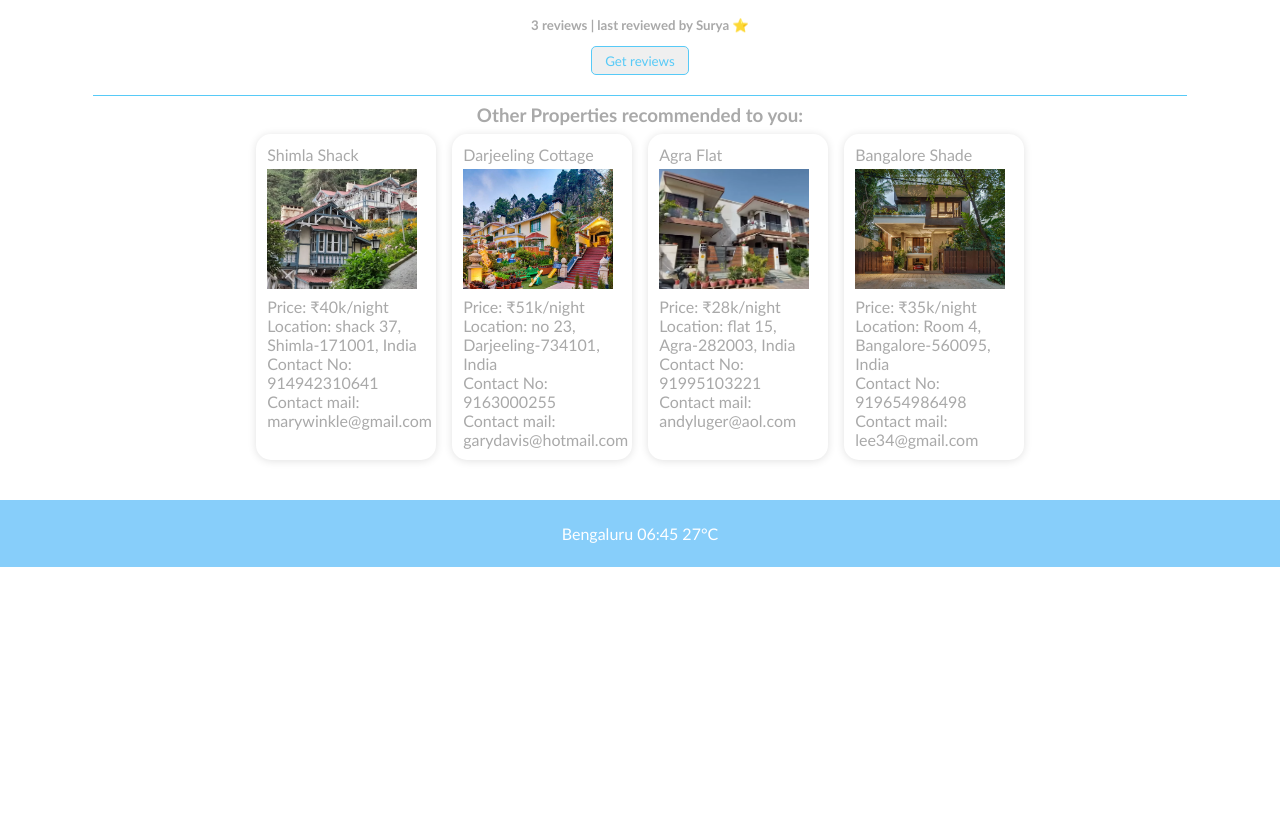
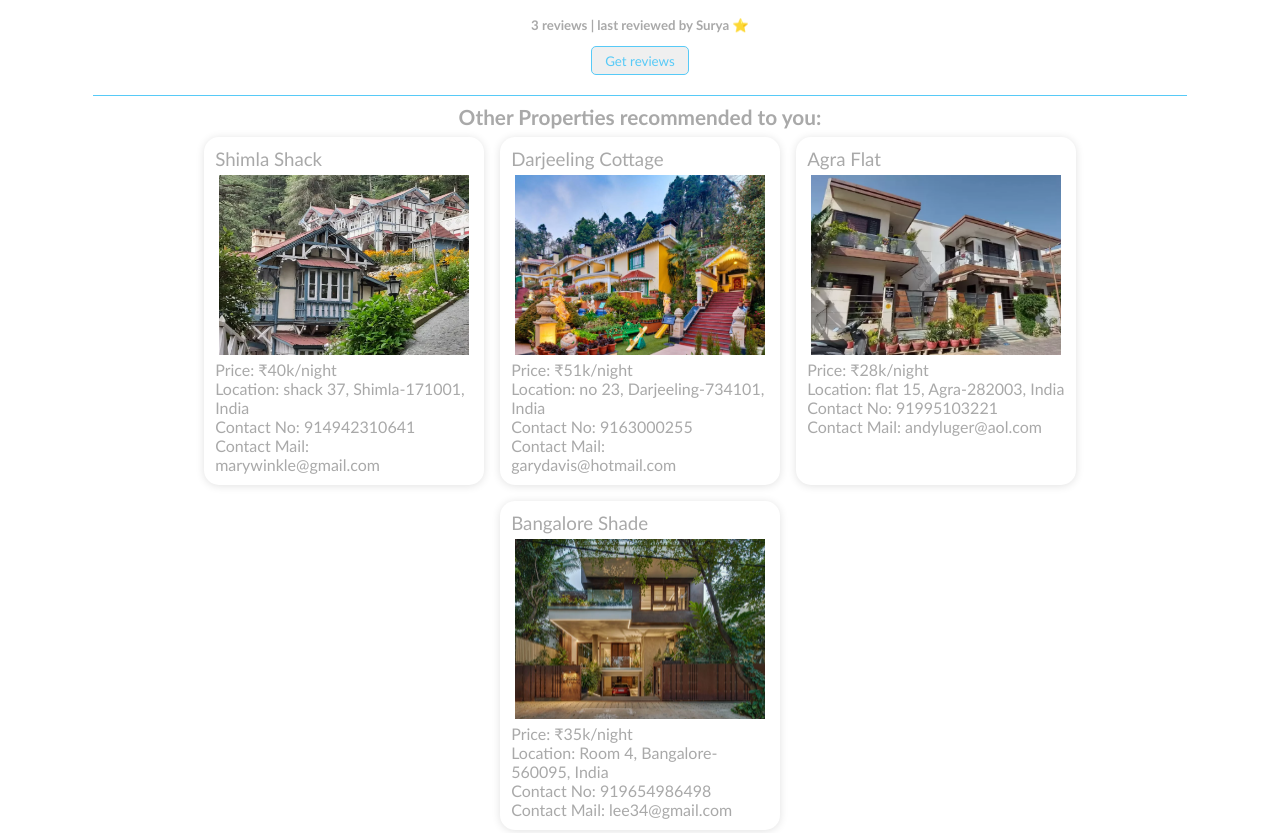
Before and after one commit to Shivam-Sharma-1/Property-Finder, a website with bundled scripts: page index.html in a window 1280 px wide. Shown: the part 770-1603 px from the top of the page. Before the commit the page ends 1337 px from the top, so only its background shows below. Built offline with nearby package versions, Linux system fonts and the light colour scheme.

Commit message:
style: style property cards

```diff
--- a/index.css
+++ b/index.css
@@ -36,6 +36,10 @@ nav .user-container {
     align-items: center;
 }
 
+.container h2 {
+    font-size: 1.3rem;
+}
+
 .main-image img {
     width: 100%;
     margin-bottom: 1em;
@@ -44,22 +48,30 @@ nav .user-container {
 .properties {
     display: flex;
     justify-content: center;
-    flex-wrap: wrap;
+    flex-flow: row wrap;
 }
 
 .card {
-    width: 180px;
+    width: 100%;
+    max-width: 280px;
     margin: .5em;
     border-radius: 15px;
     padding: .7em;
     box-shadow: rgb(0 0 0 / 12%) 0 1px 8px;
+    display: flex;
+    flex-direction: column;
+}
+
+.card h3 {
+   font-weight: normal;
 }
 
 .card img {
     margin-block: .3em;
-    width: 150px;
-    height: 120px;
+    width: 250px;
+    height: 180px;
     object-fit: cover;
+    align-self: center;
 }
 
 footer {
--- a/index.html
+++ b/index.html
@@ -25,7 +25,7 @@
         <button>Get reviews</button>
         <div class="reviews"></div>
         <div class="break"></div>
-        <h3>Other Properties recommended to you:</h3>
+        <h2>Other Properties recommended to you:</h2>
         <div class="properties"></div>
     </div>
     <footer></footer>
--- a/index.js
+++ b/index.js
@@ -99,14 +99,14 @@ function showDetails(authorityStatus, element, price, location, contact) {
         priceDisplay.innerHTML = `Price: ₹${price.toString()}k/night<br>
         Location: ${location.firstLine}, ${location.city}-${location.code}, ${location.country}<br>
         Contact No: ${contact[0]}<br>
-        Contact mail: ${contact[1]}`;
+        Contact Mail: ${contact[1]}`;
         element.appendChild(priceDisplay);
     }
 }
 properties.forEach((property) => {
     const card = document.createElement('div');
     card.classList.add('card');
-    card.innerHTML = property.title;
+    card.innerHTML = `<h3>${property.title}</h3>`;
     const image = document.createElement('img');
     image.setAttribute('src', property.image);
     card.appendChild(image);
--- a/index.ts
+++ b/index.ts
@@ -107,7 +107,7 @@ function showDetails(authorityStatus: (boolean | Permissions ), element : HTMLDi
         priceDisplay.innerHTML = `Price: ₹${price.toString()}k/night<br>
         Location: ${location.firstLine}, ${location.city}-${location.code}, ${location.country}<br>
         Contact No: ${contact[0]}<br>
-        Contact mail: ${contact[1]}`
+        Contact Mail: ${contact[1]}`
         element.appendChild(priceDisplay)
     }
  }
@@ -115,7 +115,7 @@ function showDetails(authorityStatus: (boolean | Permissions ), element : HTMLDi
 properties.forEach((property) => {
     const card = document.createElement('div')
     card.classList.add('card')
-    card.innerHTML = property.title
+    card.innerHTML = `<h3>${property.title}</h3>`
     const image = document.createElement('img')
     image.setAttribute('src', property.image)
     card.appendChild(image)
```
